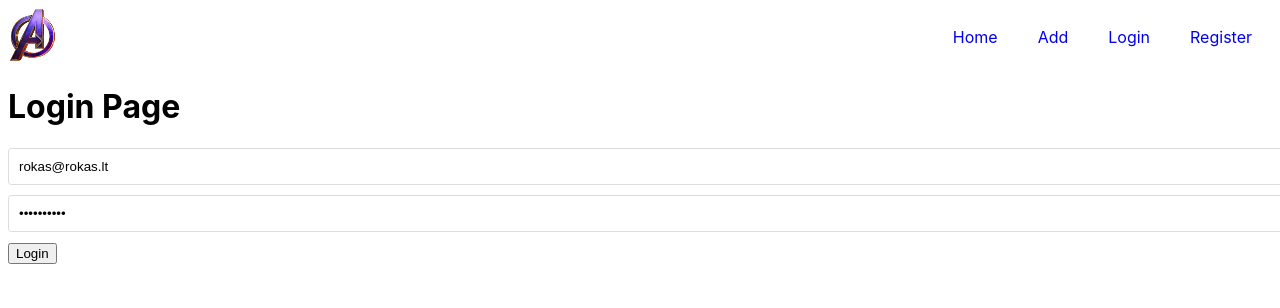
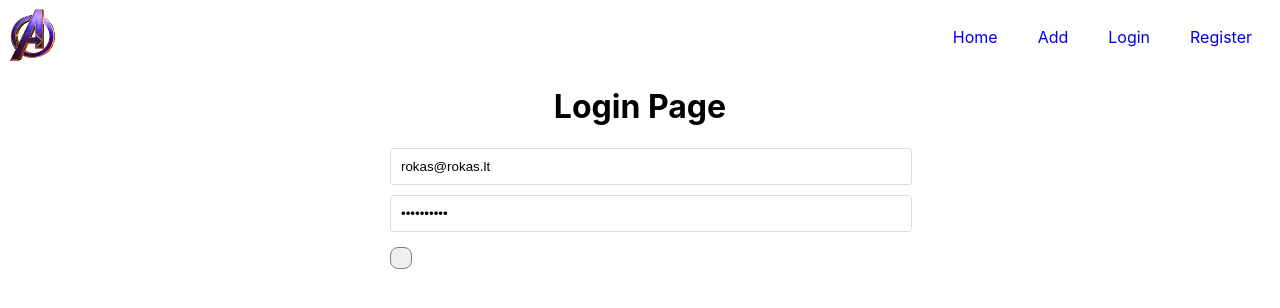
Before and after one commit to livrocky/Rokas_Ruzevicius_React_Darbas, a React (Create React App) app: page /login in a window 1280 px wide. Shown: the top 308 px of the page. Built offline with nearby package versions, Linux system fonts and the light colour scheme; no server answers; the HTML template or start-up script is replaced by a standard one.

Commit message:
logged in Successfully

```diff
--- a/src/components/Button/Button.js
+++ b/src/components/Button/Button.js
@@ -3,9 +3,7 @@ import css from '../Button/Button.module.css';
 function Button() {
   return (
     <div>
-      <button className={css.registerBtn} type='submit'>
-        Register
-      </button>
+      <button className={css.registerBtn} type='submit'></button>
     </div>
   );
 }
--- a/src/components/Header/Header.module.css
+++ b/src/components/Header/Header.module.css
@@ -13,6 +13,7 @@ header {
   .nav-link {
     padding: 20px;
     text-decoration: none;
+    border-radius: 0.5rem;
   }
 
   .nav-link:hover {
--- a/src/components/LoginForm/LoginForm.js
+++ b/src/components/LoginForm/LoginForm.js
@@ -5,6 +5,7 @@ import { baseUrl, myFetch } from '../../utils';
 // import { useContext } from 'react';
 import { useHistory } from 'react-router-dom';
 import { useAuthCtx } from '../../store/authContext';
+import Button from '../Button/Button';
 
 const initValues = {
   email: 'rokas@rokas.lt',
@@ -16,22 +17,22 @@ function LoginForm(props) {
   const formik = useFormik({
     initialValues: initValues,
     validationSchema: Yup.object({
-      email: Yup.string().email('Patikrinkite savo email').required(),
-      password: Yup.string().min(4, 'Maziausiai 4 simboliai').max(20).required(),
+      email: Yup.string().email('Please check your Email').required(),
+      password: Yup.string().min(4, 'At least 4 symbols are required').max(20).required(),
     }),
     onSubmit: async (values) => {
       console.log('values ===', values);
 
       const fetchResult = await myFetch(`${baseUrl}/login`, 'POST', values);
       // ar gavom token
-      if (fetchResult.success) {
+      if (fetchResult.msg === 'Successfully logged in') {
         // turim token
 
         ctx.login(fetchResult.token, values.email);
         // redirect to /posts
-        history.replace('/posts');
+        history.replace('/home');
       }
-      console.log('fetchResulg ===', fetchResult);
+      console.log('fetchResult ===', fetchResult);
     },
   });
 
@@ -39,7 +40,7 @@ function LoginForm(props) {
   // console.log('formik.values ===', formik.values);
 
   return (
-    <form onSubmit={formik.handleSubmit}>
+    <form className={css.container} onSubmit={formik.handleSubmit}>
       <input
         onChange={formik.handleChange}
         onBlur={formik.handleBlur}
@@ -64,7 +65,7 @@ function LoginForm(props) {
       {formik.touched.password && formik.errors.password && (
         <p className={css.errorMsg}>{formik.errors.password}</p>
       )}
-      <button type='submit'>Login</button>
+      <Button></Button>
     </form>
   );
 }
--- a/src/components/LoginForm/LoginForm.module.css
+++ b/src/components/LoginForm/LoginForm.module.css
@@ -0,0 +1,12 @@
+.title {
+    text-align: center;
+}
+
+
+.container{
+
+    max-width: 500px;
+    margin: 0 auto;
+    padding: 0 5%;
+
+  }
--- a/src/pages/LoginPage.js
+++ b/src/pages/LoginPage.js
@@ -1,5 +1,5 @@
 import LoginForm from '../components/LoginForm/LoginForm';
-import css from '../App.css';
+import css from '../components/RegisterForm/Register.module.css';
 
 function LoginPage() {
   return (
```
